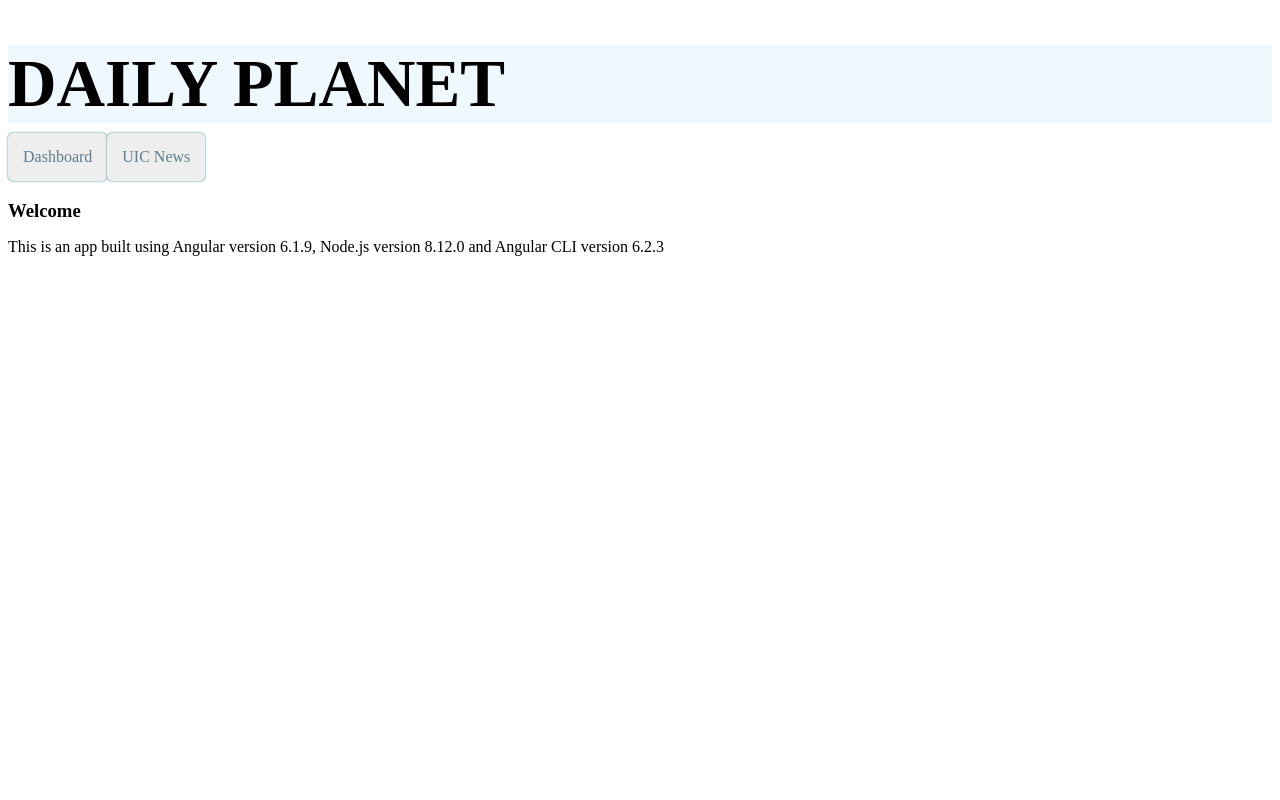
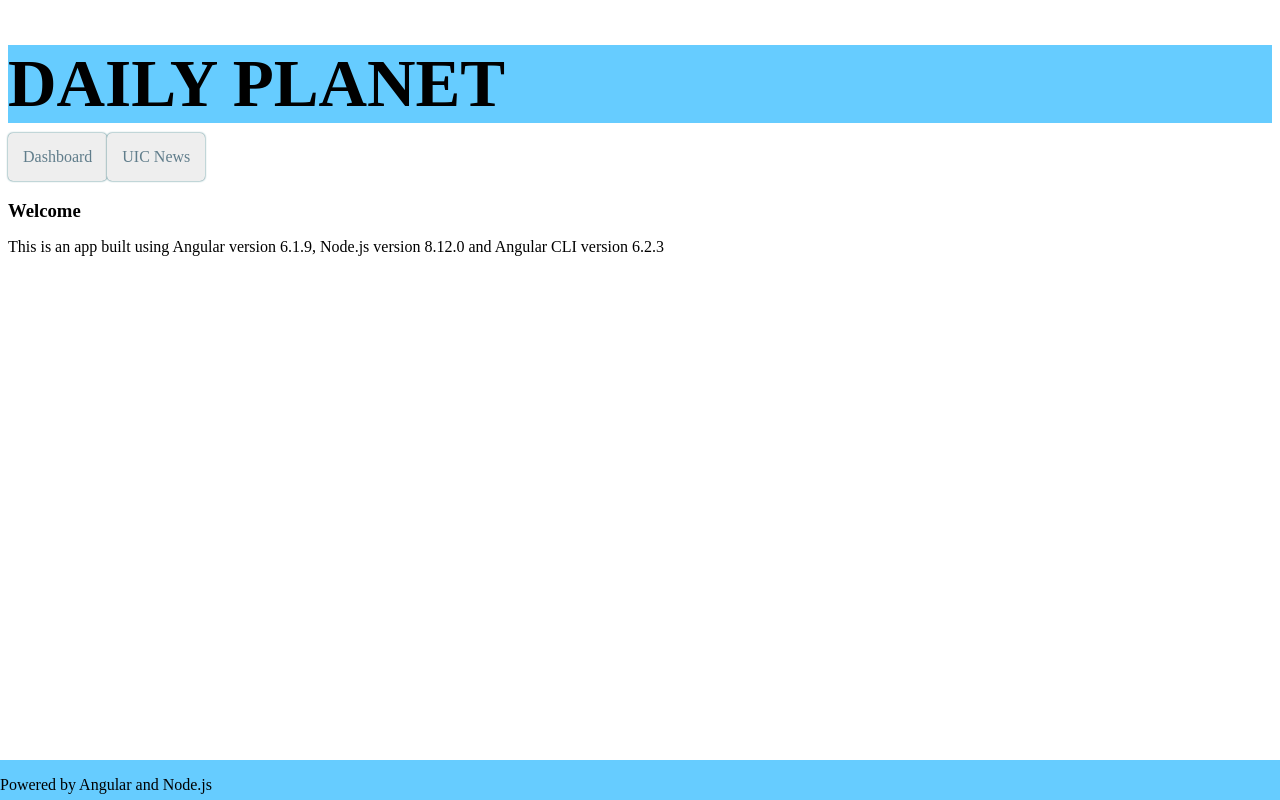
Before and after one commit to SaurabhNailwal/NewsArticlesApp, an Angular app: page /dashboard in a window 1280 px wide. Built offline with nearby package versions, Linux system fonts and the light colour scheme.

Commit message:
more changes

```diff
--- a/src/app/app.component.css
+++ b/src/app/app.component.css
@@ -2,7 +2,7 @@
   font-size: 4.2em;
   color: black;
   margin-bottom: 0;
-  background-color: aliceblue;
+  background-color: #6cf;
 }
 h2 {
   font-size: 2em;
@@ -28,3 +28,11 @@
 nav a.active {
   color: #039be5;
 }
+footer{
+  position:fixed;
+  bottom:0;
+  left:0;
+  right:0;
+  height:40px;
+  background-color: #6cf;
+}
--- a/src/app/app.component.html
+++ b/src/app/app.component.html
@@ -4,3 +4,6 @@
     <a routerLink="/news">UIC News</a>
   </nav>
   <router-outlet></router-outlet>
+  <footer id="bottom">
+    <p>Powered by Angular and Node.js</p>
+  </footer>
--- a/src/app/news/news.component.html
+++ b/src/app/news/news.component.html
@@ -21,7 +21,7 @@
               <a href="{{news.url}}" target="_blank">
                 <img src="{{news.urlToImage}}" >
                 <h3 class="text-center">{{news.title}}</h3>
-                <p>(source - {{news.source.name}})</p>
+                <p>(source: {{news.source.name}})</p>
               </a>
 
             </div>
```
